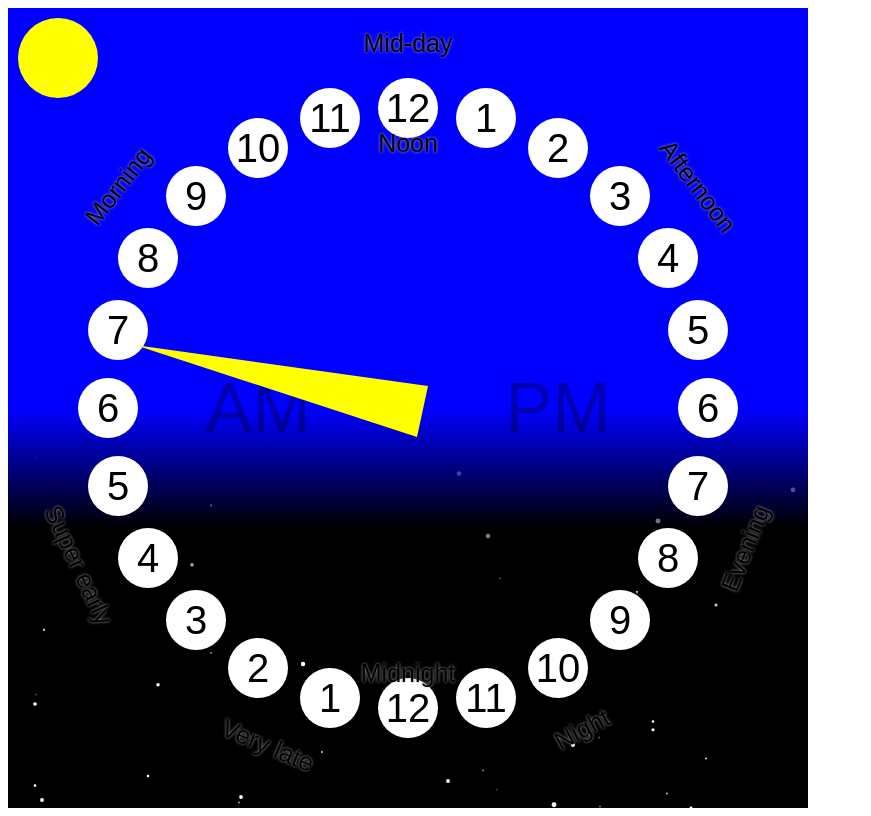
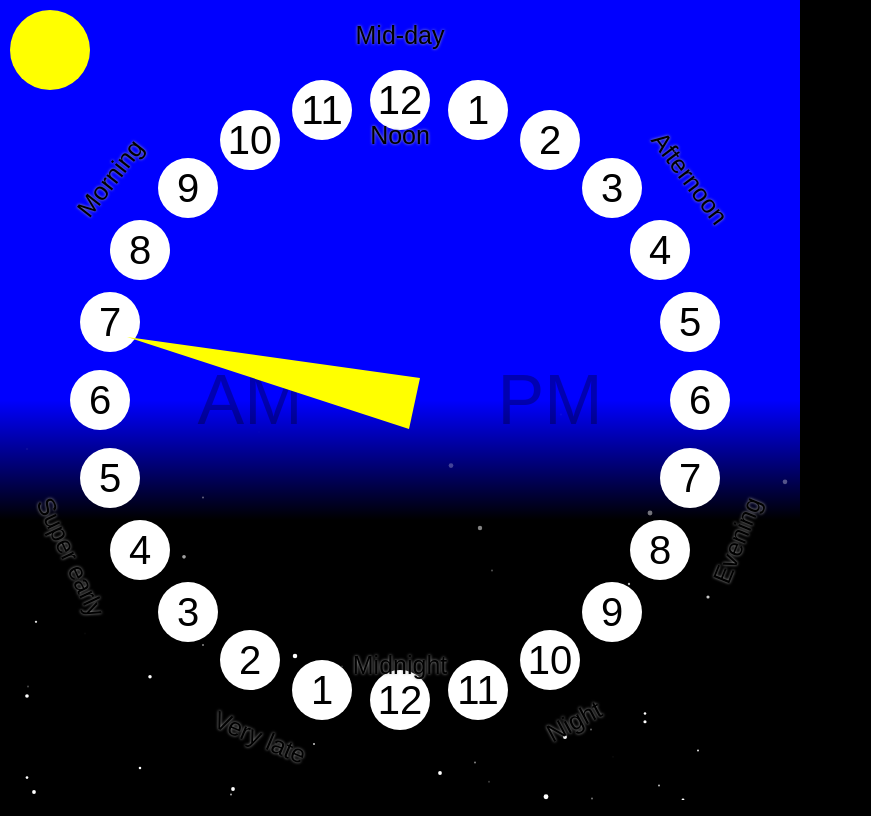
Before and after one commit to leopd/kidclock, a website: page app/fullday.html in a window 1280 px wide. Shown: the whole page, without its empty margins (0-871 px from the left). Drawn offline with nearby package versions, Linux system fonts and the light colour scheme.

Commit message:
Fixed rendering on firefox.  SVG moved to upper-right and background all black.

```diff
--- a/app/fullday.html
+++ b/app/fullday.html
@@ -2,6 +2,12 @@
 <head>
     <script src="https://code.jquery.com/jquery-1.11.1.min.js"></script>
     <style>
+
+        body {
+            margin: 0;
+            padding: 0;
+            background: black;
+        }
 
         svg {
             font-family: sans-serif;
@@ -184,6 +190,10 @@
             $("#svg-display").html(new_svg);
             return new_svg;
         }
+        var refreshSvgElement = function () {
+            // Refresh the SVG rendering, per http://stackoverflow.com/a/13654655/303056
+            $("#svg-display").html( $("#svg-display").html() );
+        }
 
         var svg = prepareSvgElement();
 
@@ -200,9 +210,7 @@
         addLabelText(svg,"Super early",4.3);
 
         renderBigArrow(svg, currentTime());
-
-        // Refresh the SVG rendering, per http://stackoverflow.com/a/13654655/303056
-        svg.html(svg.html());
+        refreshSvgElement();
     };
     $().ready(function() {
         var repeatRender = function() {
```
